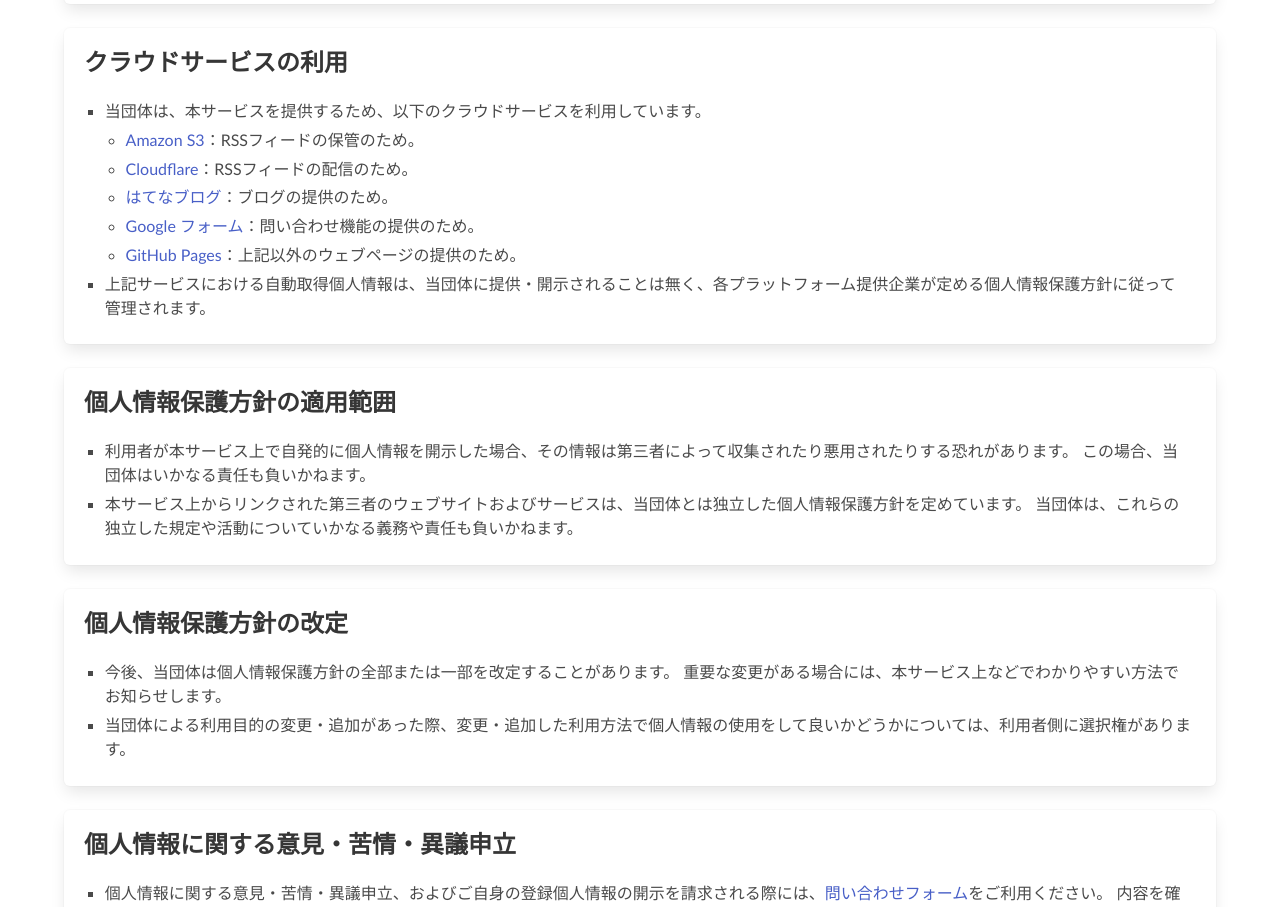
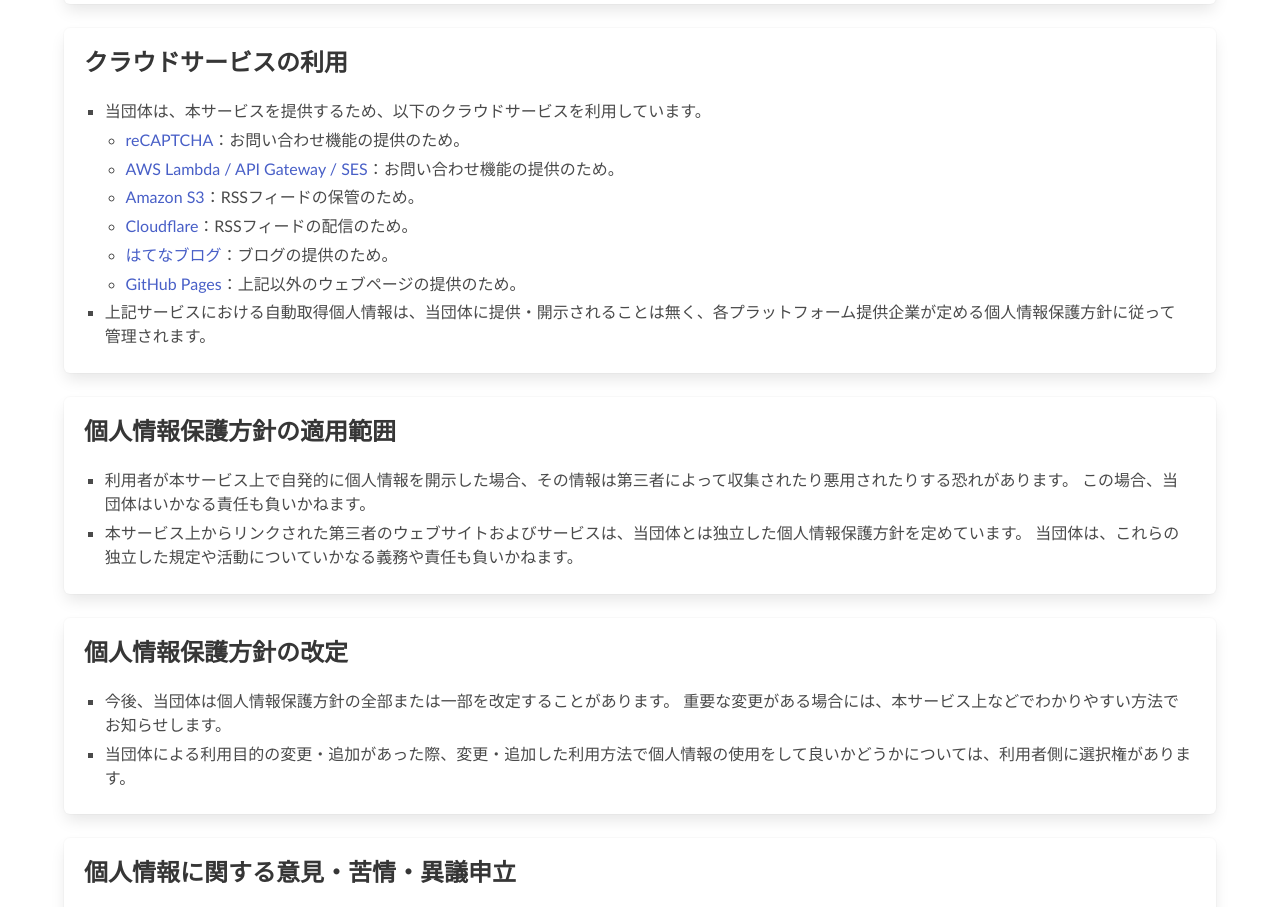
Before and after one commit to aikawame/worklover.wor.jp, a Nuxt app: page /privacy in a window 1280 px wide. Shown: the part 2260-3167 px from the top of the page. Built offline with nearby package versions, Linux system fonts and the light colour scheme.

Commit message:
個人情報保護方針を更新する

```diff
--- a/pages/privacy.vue
+++ b/pages/privacy.vue
@@ -76,7 +76,7 @@
           <h2 class="title is-4">個人情報の閲覧・編集・削除</h2>
           <ul>
             <li>
-              利用者が自身の問い合わせ個人情報を閲覧・編集・削除するには、<a href="https://docs.google.com/forms/d/e/1FAIpQLSdcdNlZSANueBFqjTZQzVrQsxoqalHm8c_Jdg6K3lBrieu9DQ/viewform?usp=sf_link">問い合わせフォーム</a>にその旨を記載の上ご連絡ください。
+              利用者が自身の問い合わせ個人情報を閲覧・編集・削除するには、<a href="/inquiry">問い合わせフォーム</a>にその旨を記載の上ご連絡ください。
               電子メールでの本人確認が取れ次第、必要な手続きを行います。
             </li>
             <li>
@@ -169,6 +169,12 @@
               当団体は、本サービスを提供するため、以下のクラウドサービスを利用しています。
               <ul>
                 <li>
+                  <a href="https://policies.google.com/privacy">reCAPTCHA</a>：お問い合わせ機能の提供のため。
+                </li>
+                <li>
+                  <a href="https://aws.amazon.com/jp/privacy/">AWS Lambda / API Gateway / SES</a>：お問い合わせ機能の提供のため。
+                </li>
+                <li>
                   <a href="https://aws.amazon.com/jp/privacy/">Amazon S3</a>：RSSフィードの保管のため。
                 </li>
                 <li>
@@ -176,9 +182,6 @@
                 </li>
                 <li>
                   <a href="https://www.hatena.ne.jp/rule/privacypolicy">はてなブログ</a>：ブログの提供のため。
-                </li>
-                <li>
-                  <a href="https://policies.google.com/privacy">Google フォーム</a>：問い合わせ機能の提供のため。
                 </li>
                 <li>
                   <a href="https://help.github.com/articles/github-privacy-statement/">GitHub Pages</a>：上記以外のウェブページの提供のため。
@@ -219,11 +222,11 @@
           <h2 class="title is-4">個人情報に関する意見・苦情・異議申立</h2>
           <ul>
             <li>
-              個人情報に関する意見・苦情・異議申立、およびご自身の登録個人情報の開示を請求される際には、<a href="https://docs.google.com/forms/d/e/1FAIpQLSdcdNlZSANueBFqjTZQzVrQsxoqalHm8c_Jdg6K3lBrieu9DQ/viewform?usp=sf_link">問い合わせフォーム</a>をご利用ください。
+              個人情報に関する意見・苦情・異議申立、およびご自身の登録個人情報の開示を請求される際には、<a href="/inquiry">問い合わせフォーム</a>をご利用ください。
               内容を確認後、折り返し電子メールでのご連絡をした後、適切な処理に努めます。
             </li>
             <li>
-              EU加盟国各国に居住しGDPRの適用対象である方が、GDPR上の権利を行使する際は、上記と同様に<a href="https://docs.google.com/forms/d/e/1FAIpQLSdcdNlZSANueBFqjTZQzVrQsxoqalHm8c_Jdg6K3lBrieu9DQ/viewform?usp=sf_link">問い合わせフォーム</a>をご利用ください。
+              EU加盟国各国に居住しGDPRの適用対象である方が、GDPR上の権利を行使する際は、上記と同様に<a href="/inquiry">問い合わせフォーム</a>をご利用ください。
               また、適切に処理がなされなかった場合は、監督当局に対して不服を申し立てることができます。
             </li>
           </ul>
```
